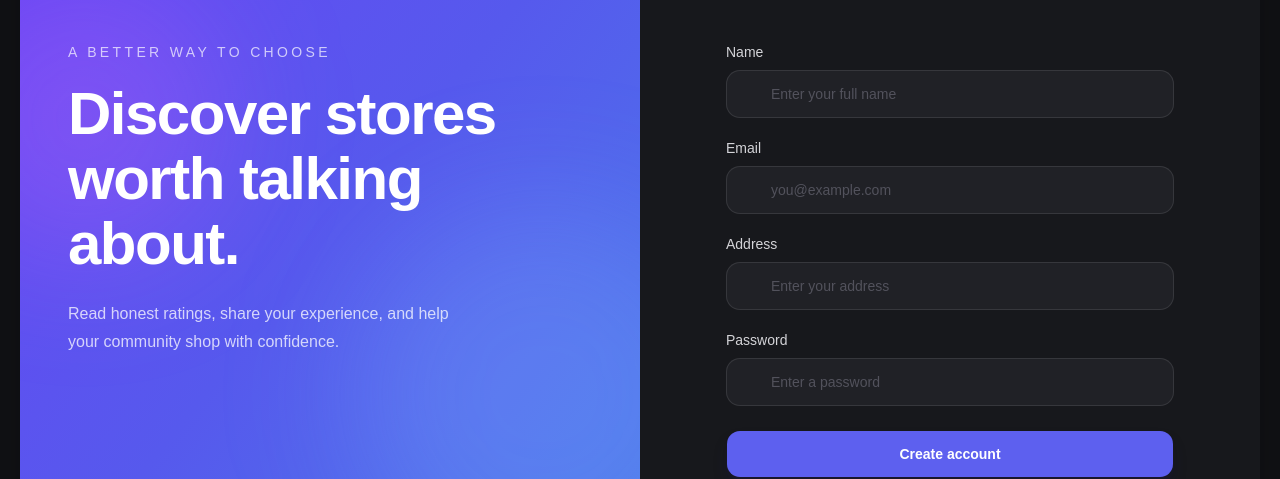
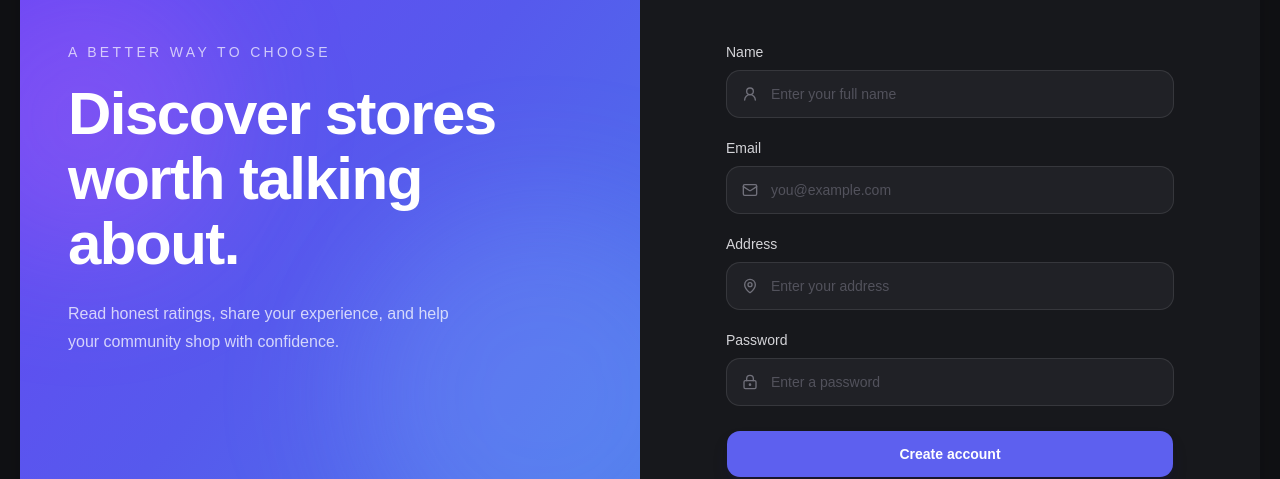
Before and after one commit to Siddhesh-Dupare/user-rating, a React (Vite) app in the folder web/: page /signup in a window 1280 px wide. Shown: the part 174-653 px from the top of the page. Built offline with nearby package versions, Linux system fonts and the light colour scheme.

Commit message:
Added icons for the signup page

```diff
--- a/web/src/components/pages/auth/signup/SignupForm.jsx
+++ b/web/src/components/pages/auth/signup/SignupForm.jsx
@@ -1,4 +1,5 @@
 import { zodResolver } from "@hookform/resolvers/zod";
+import { LockKeyhole, Mail, MapPin, UserRound } from "lucide-react";
 import { useForm } from "react-hook-form";
 import { useNavigate } from "react-router-dom";
 
@@ -15,10 +16,10 @@ import { Input } from "@/components/ui/input";
 import { toast } from "@/components/ui/toast";
 
 const fields = [
-  ["name", "Name", "text", "Enter your full name"],
-  ["email", "Email", "email", "you@example.com"],
-  ["address", "Address", "text", "Enter your address"],
-  ["password", "Password", "password", "Enter a password"],
+  ["name", "Name", "text", "Enter your full name", UserRound],
+  ["email", "Email", "email", "you@example.com", Mail],
+  ["address", "Address", "text", "Enter your address", MapPin],
+  ["password", "Password", "password", "Enter a password", LockKeyhole],
 ];
 
 export default function SignupForm() {
@@ -62,7 +63,7 @@ export default function SignupForm() {
       noValidate
     >
       <FieldGroup className="gap-5">
-        {fields.map(([name, label, type, placeholder]) => (
+        {fields.map(([name, label, type, placeholder, Icon]) => (
           <Field key={name} data-invalid={Boolean(form.formState.errors[name])}>
             <FieldLabel
               className="text-sm text-zinc-300"
@@ -70,6 +71,11 @@ export default function SignupForm() {
             >
               {label}
             </FieldLabel>
+            <div className="relative">
+              <Icon
+                aria-hidden="true"
+                className="pointer-events-none absolute left-4 top-1/2 h-4 w-4 -translate-y-1/2 text-zinc-500"
+              />
               <Input
                 id={`signup-${name}`}
                 type={type}
@@ -79,6 +85,7 @@ export default function SignupForm() {
                 aria-invalid={Boolean(form.formState.errors[name])}
                 className="h-12 rounded-xl border-white/10 bg-[#202126] pl-11 text-white placeholder:text-zinc-600 focus:border-[#6668f5] focus:ring-[#6668f5]"
               />
+            </div>
             <FieldError errors={[form.formState.errors[name]]} />
           </Field>
         ))}
```
Lines whose indentation alone changed are shown as unchanged.
